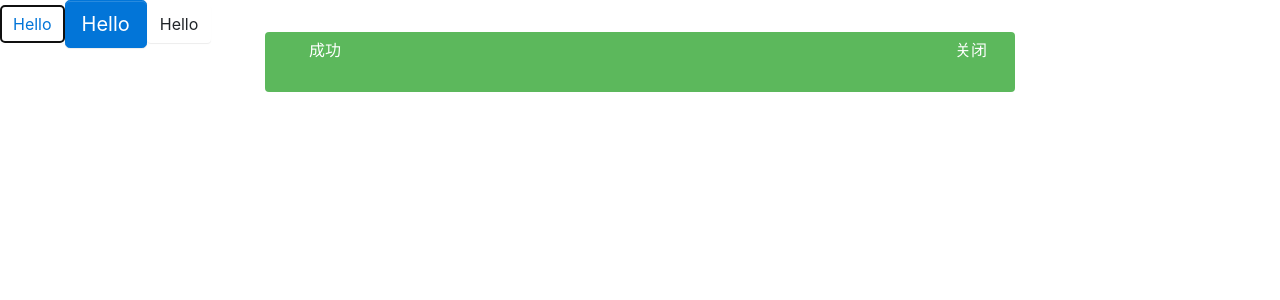
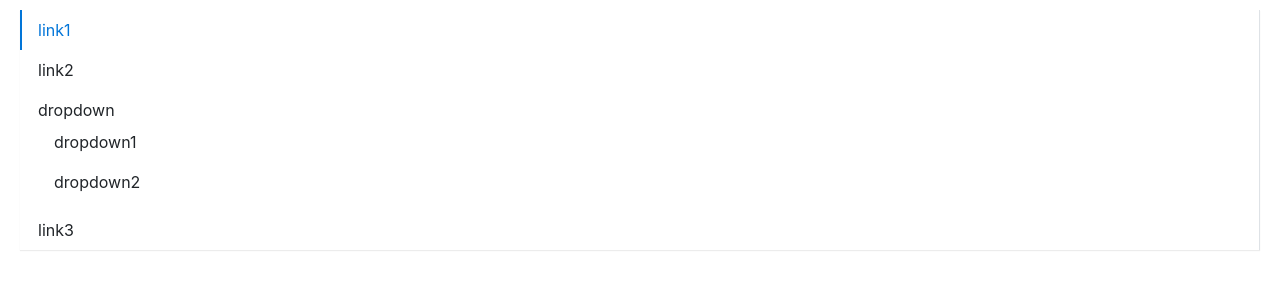
Before and after one commit to CaresWe/suedesigin, a React (Create React App) app: page / in a window 1280 px wide. Shown: the top 300 px of the page. Built offline with nearby package versions, Linux system fonts and the light colour scheme.

Commit message:
menu组件

```diff
--- a/src/App.tsx
+++ b/src/App.tsx
@@ -1,6 +1,9 @@
 import React from 'react';
 import Button, { ButtonType, ButtonSize } from './components/Button'
 import Alert, { AlertType } from './components/Alert';
+import Menu from './components/Menu'
+import MenuItem from './components/Menu/menuItem';
+import SubMenu from './components/Menu/subMenu'
 
 function App() {
 
@@ -8,10 +11,20 @@
   return (
     <div className="App">
       <header className="App-header">
-        <Button autoFocus>Hello</Button>
+        <Menu onSelect={(index) => { alert(index) }} mode="vertical" defaultOpenSubMenus={['2']}>
+          <MenuItem>link1</MenuItem>
+          <MenuItem>link2</MenuItem>
+          <SubMenu title="dropdown">
+            <MenuItem>dropdown1</MenuItem>
+            <MenuItem>dropdown2</MenuItem>
+          </SubMenu>
+          <MenuItem>link3</MenuItem>
+        </Menu>
+        {/* <Button autoFocus>Hello</Button>
         <Button btnType={ButtonType.Primary} size={ButtonSize.Large}>Hello</Button>
-        <Button btnType={ButtonType.Link} href="http://www.baidu.com">Hello</Button>
-        <Alert title="成功" type={AlertType.Success}/>
+        <Button btnType={ButtonType.Link} href="http://www.baidu.com">Hello</Button> */}
+        {/* <Alert title="成功" type={AlertType.Success} /> */}
+
       </header>
     </div>
   );
--- /dev/null
+++ b/src/components/Menu/_style.scss
@@ -0,0 +1,98 @@
+.menu {
+    display: flex;
+    flex-wrap: wrap;
+    padding-left: 0;
+    margin-bottom: 30px;
+    list-style: none;
+    border-bottom: $menu-border-width solid $menu-border-color;
+    box-shadow: $menu-box-shadow;
+    >.menu-item {
+      padding: $menu-item-padding-y $menu-item-padding-x;
+      cursor: pointer;
+      transition: $menu-transition;
+      &:hover, &:focus {
+        text-decoration: none;
+      }
+      &.is-disabled {
+        color: $menu-item-disabled-color;
+        pointer-events: none;
+        cursor: default;
+      }
+      &.is-active, &:hover {
+        color: $menu-item-active-color;
+        border-bottom: $menu-item-active-border-width solid $menu-item-active-color;
+      }
+    }
+    .submenu-item {
+      position: relative;
+      .submenu-title {
+        display: flex;
+        align-items: center;
+      }
+      .arrow-icon {
+        transition: transform .25s ease-in-out;
+        margin-left: 3px;
+      }
+      &:hover {
+        .arrow-icon {
+          transform: rotate(180deg);
+        }
+      }
+    }
+    .is-vertical {
+      .arrow-icon {
+        transform: rotate(0deg) !important;
+      }
+    }
+    .is-vertical.is-opened {
+      .arrow-icon {
+        transform: rotate(180deg) !important;
+      }
+    }
+    .submenu {
+      display: none;
+      list-style:none;
+      padding-left: 0;
+      white-space: nowrap;
+      //transition: $menu-transition;
+      .menu-item {
+        padding: $menu-item-padding-y $menu-item-padding-x;
+        cursor: pointer;
+        transition: $menu-transition;
+        color: $body-color;
+        &.is-active, &:hover {
+          color: $menu-item-active-color !important;
+        }
+      }
+    }
+    .submenu.menu-opened {
+      display: block;
+    }
+  }
+  .menu-horizontal {
+    >.menu-item {
+      border-bottom: $menu-item-active-border-width solid transparent;
+    }
+    .submenu {
+      position: absolute;
+      background: $white;
+      z-index: 100;
+      top: calc(100% + 8px);
+      left: 0;
+      border: $menu-border-width solid $menu-border-color;
+      box-shadow: $submenu-box-shadow;
+    }
+  }
+  .menu-vertical {
+    flex-direction: column;
+    border-bottom: 0px;
+    margin: 10px 20px;
+    border-right: $menu-border-width solid $menu-border-color;
+    >.menu-item {
+      border-left: $menu-item-active-border-width solid transparent;
+      &.is-active, &:hover {
+        border-bottom: 0px;
+        border-left: $menu-item-active-border-width solid $menu-item-active-color;
+      }
+    }
+  }
--- /dev/null
+++ b/src/components/Menu/index.tsx
@@ -0,0 +1,86 @@
+import React, { CSSProperties, FC, createContext, useState, Children, FunctionComponentElement, cloneElement } from 'react'
+import classNames from 'classnames'
+import { MenuItemProps } from './menuItem'
+
+type MenuMode = 'horizontal' | 'vertical'
+type SelectCallback = (selectedIndex: string) => void
+
+export interface MenuProps {
+    defaultIndex?: string;
+    className?: string;
+    mode?: MenuMode;
+    style?: CSSProperties;
+    onSelect?: SelectCallback;
+    defaultOpenSubMenus?: string[];
+}
+
+interface IMenuContext {
+    index: string;
+    onSelect?: SelectCallback;
+    mode?: MenuMode;
+    defaultOpenSubMenus?: string[];
+}
+
+export const MenuContext = createContext<IMenuContext>({ index: '0' })
+
+const Menu: FC<MenuProps> = (props) => {
+
+    const {
+        className,
+        mode,
+        style,
+        children,
+        defaultIndex,
+        onSelect,
+        defaultOpenSubMenus
+    } = props
+
+    const [currentActive, setActive] = useState(defaultIndex)
+
+    const handleClick = (index: string) => {
+        setActive(index)
+        if (onSelect) {
+            onSelect(index)
+        }
+    }
+    const passedContext: IMenuContext = {
+        index: currentActive ? currentActive : '0',
+        onSelect: handleClick,
+        mode,
+        defaultOpenSubMenus,
+    }
+
+    const renderChildren = () => {
+        return React.Children.map(children, (child, index) => {
+            const childElement = child as React.FunctionComponentElement<MenuItemProps>
+            const { displayName } = childElement.type
+            if (displayName === 'MenuItem' || displayName === 'SubMenu') {
+                return cloneElement(childElement, {
+                    index: index.toString()
+                })
+            } else {
+                console.error("Warning: Menu has a child which is not a MenuItem component")
+            }
+        })
+    }
+
+    const classes = classNames('menu', className, {
+        'menu-vertical': mode === 'vertical',
+        'menu-horizontal': mode !== 'vertical'
+    })
+    return (
+        <ul className={classes} style={style} data-testid="test-menu">
+            <MenuContext.Provider value={passedContext}>
+                {renderChildren()}
+            </MenuContext.Provider>
+        </ul>
+    )
+}
+
+Menu.defaultProps = {
+    defaultIndex: '0',
+    mode: 'horizontal',
+    defaultOpenSubMenus: [],
+}
+
+export default Menu
--- /dev/null
+++ b/src/components/Menu/menuItem.tsx
@@ -0,0 +1,42 @@
+import React, { CSSProperties, FC, useContext } from 'react'
+import classNames from 'classnames'
+import { MenuContext } from './index'
+
+export interface MenuItemProps {
+    index?: string;
+    disabled?: boolean;
+    className?: string;
+    style?: React.CSSProperties;
+}
+
+const MenuItem: FC<MenuItemProps> = (props) => {
+    const {
+        index,
+        disabled,
+        className,
+        style,
+        children
+    } = props
+
+    const context = useContext(MenuContext)
+
+    const classes = classNames('menu-item', className, {
+        'is-disabled': disabled,
+        'is-active': context.index === index
+      })
+      const handleClick = () => {
+        if (context.onSelect && !disabled && (typeof index === 'string')) {
+          context.onSelect(index)
+        }
+      }
+
+    return (
+        <li className={classes} style={style} onClick={handleClick}>
+            {children}
+        </li>
+    )
+}
+
+MenuItem.displayName = 'MenuItem'
+
+export default MenuItem
--- /dev/null
+++ b/src/components/Menu/subMenu.tsx
@@ -0,0 +1,88 @@
+import React, { useContext, FunctionComponentElement, useState } from 'react'
+import classNames from 'classnames'
+import { MenuContext } from './index'
+import { MenuItemProps } from './menuItem'
+
+export interface SubMenuProps {
+    index?: string,
+    title: string,
+    className?: string
+}
+
+const SubMenu: React.FC<SubMenuProps> = (props) => {
+    const {
+        index,
+        title,
+        children,
+        className
+    } = props
+
+    const context = useContext(MenuContext)
+
+    const openedSubMenus = context.defaultOpenSubMenus as Array<string>
+
+    const isOpened = (index && context.mode === 'vertical') ? openedSubMenus.includes(index) : false
+
+    const [menuOpen, setOpen] = useState(isOpened)
+
+    const classes = classNames('menu-item submenu-item', className, {
+        'is-active': context.index === index
+    })
+
+    const handleClick = (e: React.MouseEvent) => {
+        e.preventDefault()
+        setOpen(!menuOpen)
+    }
+
+    let timer: any
+    const handleMouse = (e: React.MouseEvent, toggle: boolean) => {
+        clearTimeout(timer)
+        e.preventDefault()
+        timer = setTimeout(() => {
+            setOpen(toggle)
+        }, 300)
+    }
+
+    const clickEvents = context.mode === 'vertical' ? {
+        onClick: handleClick
+    } : {}
+
+    const hoverEvents = context.mode !== 'vertical' ? {
+        onMouseEnter: (e: React.MouseEvent) => { handleMouse(e, true) },
+        onMouseLeave: (e: React.MouseEvent) => { handleMouse(e, false) }
+    } : {}
+
+    const renderChildren = () => {
+        const subMenuClasses = classNames('submenu', {
+            'menu-opened': menuOpen
+        })
+        const childrenComponent = React.Children.map(children, (child, i) => {
+            const childElement = child as FunctionComponentElement<MenuItemProps>
+            const { displayName } = childElement.type
+            if (displayName === 'MenuItem') {
+                return React.cloneElement(childElement, {
+                    index: `${index}-${i}`
+                })
+            } else {
+                console.error("Warning: Menu has a child which is not a MenuItem component")
+            }
+        })
+        return (
+            <ul className={subMenuClasses}>
+                {childrenComponent}
+            </ul>
+        )
+    }
+
+    return (
+        <li key={index} className={classes} {...hoverEvents}>
+            <div className="submenu-title" {...clickEvents} >
+                {title}
+            </div>
+            {renderChildren()}
+        </li>
+    )
+}
+
+SubMenu.displayName = 'SubMenu'
+export default SubMenu
--- a/src/styles/index.scss
+++ b/src/styles/index.scss
@@ -8,4 +8,7 @@
 @import "../components/Button/style";
 
 // Alert component
-@import "../components/Alert/style"
+@import "../components/Alert/style";
+
+// Menu component
+@import "../components//Menu/style";
```
Also changed, not shown: 1 other file (tests, documents, lock files or other folders).
